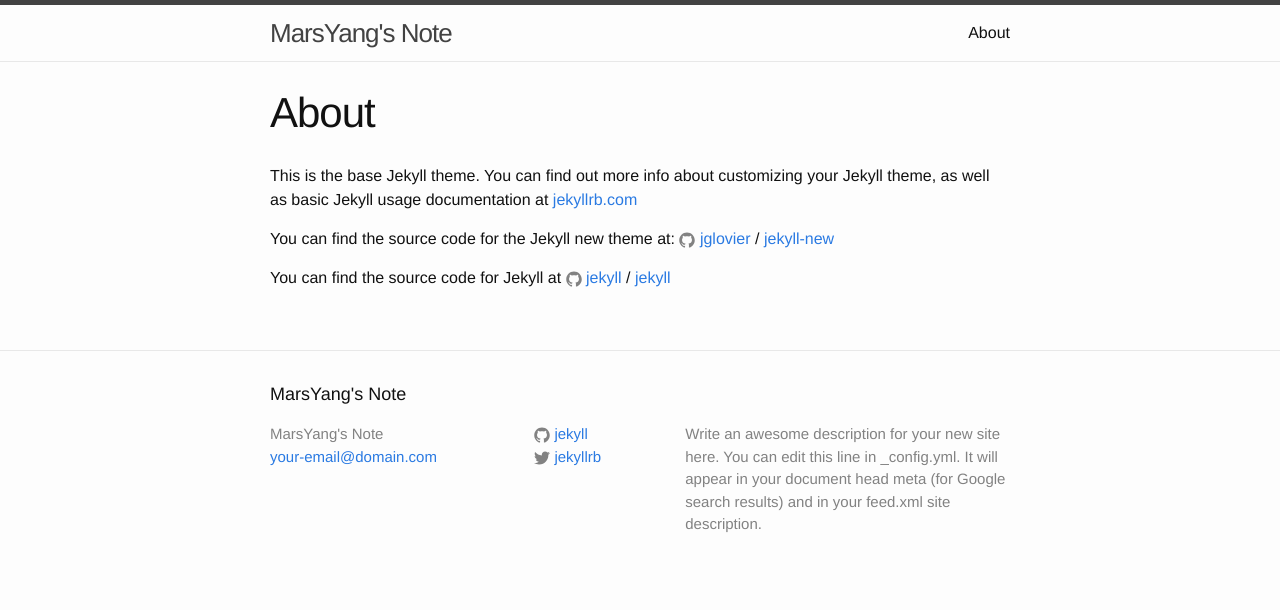
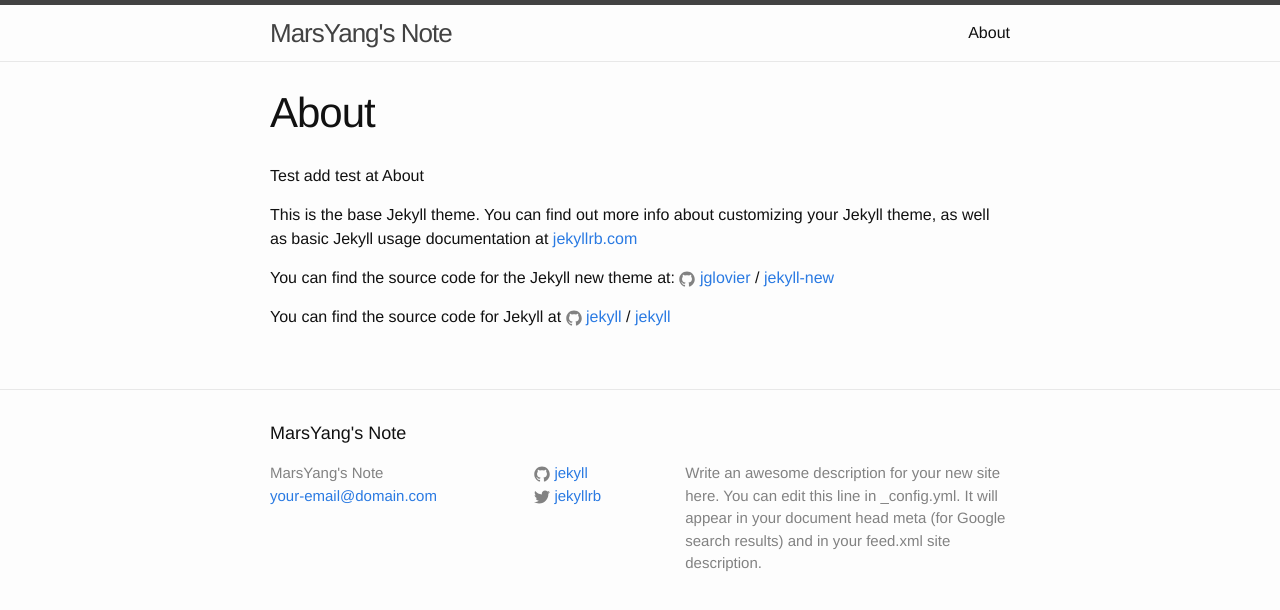
Before and after one commit to marsyang1/marsyang1.github.io, a Jekyll site: the page built from about.md, in a window 1280 px wide. Shown: the top 610 px of the page. Built offline with Jekyll 4.4.1, drawn with Linux system fonts in a browser that asks for light colours.

Commit message:
add text

```diff
--- a/about.md
+++ b/about.md
@@ -3,6 +3,8 @@ layout: page
 title: About
 permalink: /about/
 ---
+
+Test add test at About
 
 This is the base Jekyll theme. You can find out more info about customizing your Jekyll theme, as well as basic Jekyll usage documentation at [jekyllrb.com](http://jekyllrb.com/)
 
```
